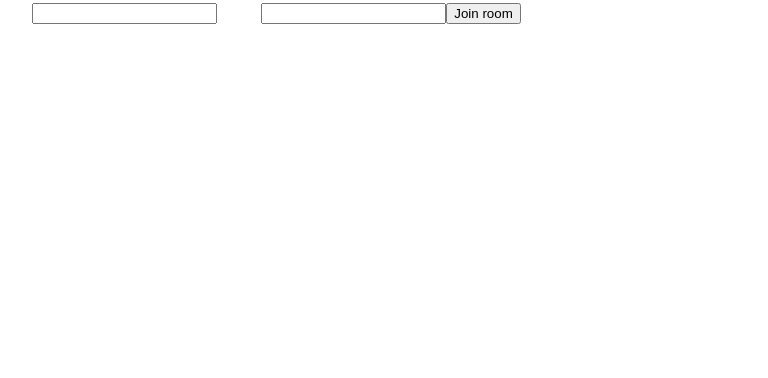
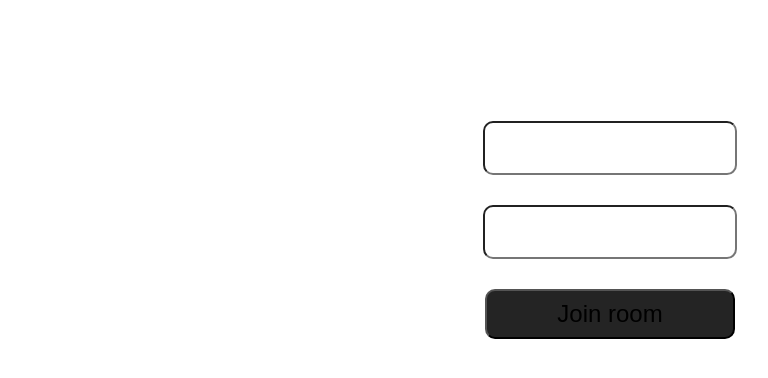
Before and after one commit to esasar/buzzer, a React (Vite) app in the folder client/: page /join in a window 1280 px wide. Shown: the top 378 px of the page, without its empty margins (30-798 px from the left). Built offline with nearby package versions, Linux system fonts and the light colour scheme; no server answers.

Commit message:
feat: add css

```diff
--- a/client/src/index.css
+++ b/client/src/index.css
@@ -11,3 +11,59 @@
   -webkit-font-smoothing: antialiased;
   -moz-osx-font-smoothing: grayscale;
 }
+
+[class*="container"] {
+  display: flex;
+  align-items: center;
+  justify-content: center;
+  flex-direction: column;
+  gap: 30px;
+}
+
+button {
+  background-color: #242424;
+}
+
+button, input {
+  width: 250px;
+  aspect-ratio: 5/1;
+  padding: 0;
+  border-radius: 10px;
+  text-align: center;
+  font-size: x-large;
+}
+
+input {
+  text-transform: uppercase;
+}
+
+.input-container {
+  position: relative;
+}
+
+.input-container p {
+  position: absolute;
+  top: -40px;
+  left: 0;
+}
+
+.players-container {
+  gap: 0px;
+  padding: 0px;
+  margin: 0px;
+}
+
+.player-container {
+  display: flex;
+  flex-direction: row;
+  font-size: x-large;
+  text-transform: uppercase;
+  justify-content: space-between;
+  width: 100%;
+}
+
+.player-container p {
+  gap: 0px;
+  padding: 0px;
+  margin: 0px;
+}
--- a/client/src/pages/Host.tsx
+++ b/client/src/pages/Host.tsx
@@ -14,13 +14,13 @@ const Players: React.FC<{ players: Player[] }> = ({ players }) => {
 
     return (
         (players.length === 0 ? (
-            <div>Waiting for players..</div>
+            <div className='players-container'>Waiting for players..</div>
         ) : (
-            <div>
+            <div className='players-container'>
                 {players.map((player) => (
-                    <div key={player.id}>
-                        <p>{player.name}</p>
-                        <p>{player.buzzTime ? `+${((player.buzzTime - fastestTime) / 1000).toFixed(3)} seconds` : "Hasn't buzzed!"}</p>
+                    <div className='player-container' key={player.id}>
+                        <p className='name'>{player.name}</p>
+                        <p className='time'>{player.buzzTime ? `+${((player.buzzTime - fastestTime) / 1000).toFixed(3)} seconds` : "Hasn't buzzed!"}</p>
                     </div>
                 ))}
             </div>
@@ -69,13 +69,15 @@ const Host: React.FC = () => {
 
     return (
         <div className='host-container'>
-            <h1>Hello from host!</h1>
-            <button onClick={handleBuzzResetButtonClick}>Reset buzzes</button>
             {room ? (
                 <>
-                    <p>Room ID: {room.id}</p>
+                    <h1>Room ID: {room.id}</h1>
+                    <div className='input-container'>
+                        <p>Answering time:</p>
+                        <input type='number' min='0' max='10' value={answerTime} onChange={(e) => setAnswerTime(Number(e.target.value))}/>
+                    </div>
+                    <button onClick={handleBuzzResetButtonClick}>Reset Buzzers</button>
                     <Players players={room.players} />
-                    <p>Answering time:</p><input type='number' min='0' max='10' value={answerTime} onChange={(e) => setAnswerTime(Number(e.target.value))}/>
                 </>
             ) : (
                 <p>Creating room..</p>
--- a/client/src/pages/Join.tsx
+++ b/client/src/pages/Join.tsx
@@ -19,17 +19,22 @@ const Join: React.FC = () => {
     };
 
     return (
-        <div>
-            <a>Room Id</a>
+        <div className='join-container'>
+            <h1>Join Room</h1>
+            <div className='input-container'>
+                <p>Room Id</p>
                 <input
                     value={roomId}
                     onChange={(e) => setRoomId(e.target.value)}
                 />
-            <a>Name</a>
+            </div>
+            <div className='input-container'>
+                <p>Name</p>
                 <input
                     value={name}
                     onChange={(e) => setName(e.target.value)}
                 />
+            </div>
             <button onClick={handleJoinRoomButtonClick}>Join room</button>
         </div>
     )
--- a/client/src/pages/Play.css
+++ b/client/src/pages/Play.css
@@ -12,6 +12,8 @@ body {
 }
 
 .buzz-button {
+    width: 250px;
+    aspect-ratio: 1/1;
     background: none;
     border: none;
     font-size: 10em;
```
Lines whose indentation alone changed are shown as unchanged.
